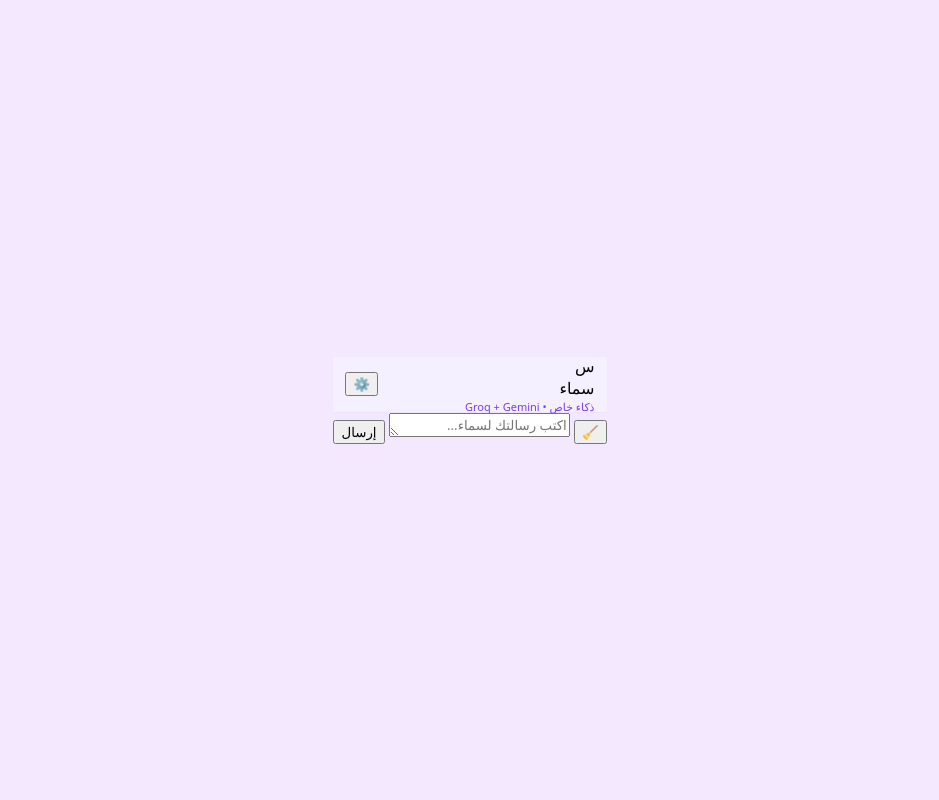
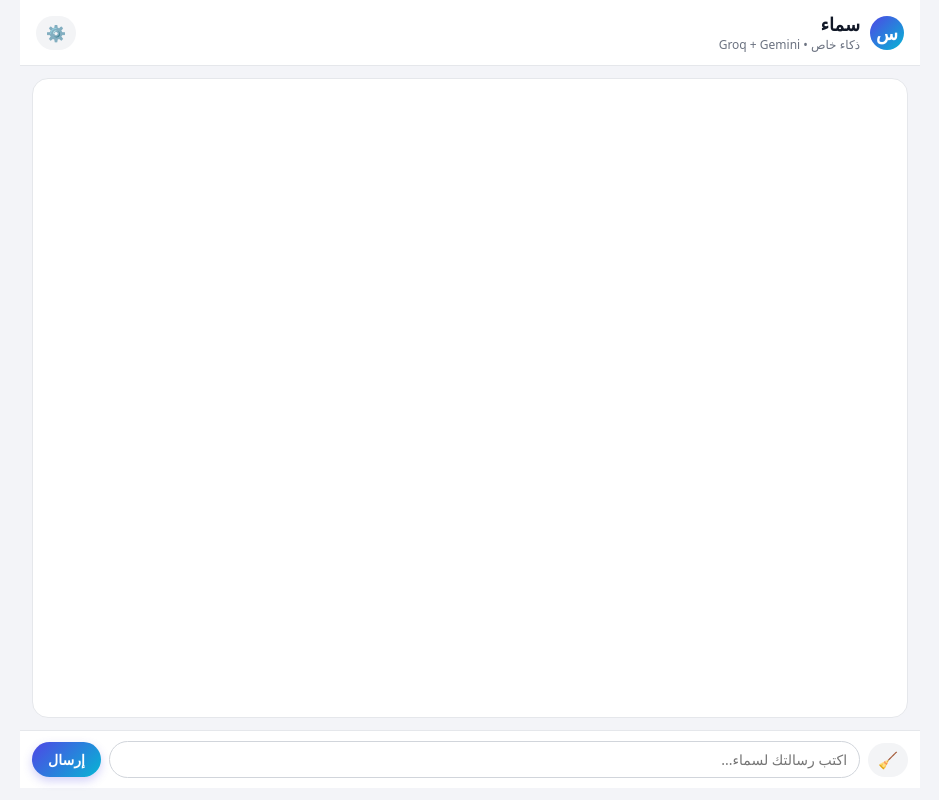
Before and after one commit to aicoogoo-lab/Coogoo-ai, a Flask app: page / in a window 1280 px wide. Shown: the whole page, without its empty margins (170-1109 px from the left). Run offline with Flask 3, Linux system fonts and the light colour scheme.

Commit message:
Refactor CSS for improved layout and styling

```diff
--- a/static/style.css
+++ b/static/style.css
@@ -1,135 +1,314 @@
 * {
     box-sizing: border-box;
-  font-family: system-ui, -apple-system, sans-serif;
+    margin: 0;
+    padding: 0;
+    font-family: system-ui, -apple-system, BlinkMacSystemFont, "Segoe UI", sans-serif;
 }
 
 body {
-  margin: 0;
-  background: #f3e8ff; /* بنفسجي فاتح مريح */
-  display: flex;
-  justify-content: center;
-  align-items: center;
-  min-height: 100vh;
+    background: #f3f4f8;
+    color: #111827;
+    direction: rtl;
 }
 
-.chat-app {
-  width: 100%;
-  max-width: 480px;
-  height: 100vh;
-  background: #ffffff;
+.app {
+    max-width: 900px;
+    margin: 0 auto;
+    min-height: 100vh;
     display: flex;
     flex-direction: column;
-  overflow: hidden;
-  box-shadow: 0 0 20px rgba(139,92,246,0.1);
 }
 
-/* الشريط العلوي */
+/* أعلى الصفحة */
 .top-bar {
-  height: 56px;
-  padding: 8px 12px;
+    display: flex;
+    justify-content: space-between;
+    align-items: center;
+    padding: 12px 16px;
+    background: #ffffff;
+    border-bottom: 1px solid #e5e7eb;
+    position: sticky;
+    top: 0;
+    z-index: 10;
+}
+
+.title-block {
     display: flex;
     align-items: center;
-  justify-content: space-between;
-  background: #f5f0ff;
-  border-bottom: 1px solid #ede4ff;
+    gap: 10px;
 }
 
-.avatar {
-  width: 32px; height: 32px;
-  border-radius: 50%;
-  background: linear-gradient(135deg, #7c3aed, #a78bfa);
+.logo-circle {
+    width: 34px;
+    height: 34px;
+    border-radius: 999px;
+    background: linear-gradient(135deg, #4f46e5, #06b6d4);
     display: flex;
-  align-items: center; justify-content: center;
-  color: #fff; font-weight: bold; font-size: 16px;
+    align-items: center;
+    justify-content: center;
+    color: #ffffff;
+    font-weight: 700;
+    font-size: 18px;
 }
 
-.app-name { font-size: 16px; font-weight: 600; color: #4c1d95; }
-.app-subtitle { font-size: 11px; color: #7c3aed; }
-
-.icon-btn { border: none; background: transparent; font-size: 18px; cursor: pointer; }
-
-/* أزرار النموذج */
-.model-switch {
-  display: flex; gap: 8px; padding: 6px 10px;
-  border-bottom: 1px solid #ede4ff; background: #faf8ff;
-}
-.model-btn {
-  flex: 1; padding: 6px 8px; border-radius: 20px;
-  border: 1px solid #d8ccff; background: #fff;
-  color: #4c1d95; font-size: 12px; cursor: pointer;
-}
-.model-btn.active {
-  background: #7c3aed; border-color: #7c3aed; color: #fff;
+.app-title {
+    font-weight: 700;
+    font-size: 18px;
 }
 
-/* المحادثة */
-.chat-container {
-  flex: 1; padding: 12px; background: #f5f0ff;
-  overflow-y: auto; display: flex; flex-direction: column; gap: 8px;
+.app-subtitle {
+    font-size: 12px;
+    color: #6b7280;
 }
-.messages { display: flex; flex-direction: column; gap: 8px; }
-.message {
-  max-width: 80%; padding: 10px 14px; border-radius: 18px;
-  font-size: 14px; line-height: 1.5; word-wrap: break-word;
-  animation: fadeIn 0.2s;
+
+.icon-button {
+    border: none;
+    background: #f3f4f6;
+    border-radius: 999px;
+    padding: 6px 10px;
+    cursor: pointer;
+    font-size: 16px;
+    transition: background 0.15s ease;
 }
-.message.user {
-  align-self: flex-end; background: #ede4ff; color: #1e1b4b;
+
+.icon-button:hover {
+    background: #e5e7eb;
+}
+
+/* تخطيط المحتوى */
+.chat-layout {
+    display: flex;
+    gap: 12px;
+    padding: 12px;
+}
+
+/* الإعدادات */
+.settings {
+    width: 260px;
+    background: #ffffff;
+    border-radius: 16px;
+    padding: 12px;
+    border: 1px solid #e5e7eb;
+    height: calc(100vh - 120px);
+    position: sticky;
+    top: 60px;
+    display: flex;
+    flex-direction: column;
+    gap: 12px;
+}
+
+.settings.hidden {
+    display: none;
+}
+
+.settings-header {
+    display: flex;
+    justify-content: space-between;
+    align-items: center;
+    font-weight: 600;
+}
+
+.settings-group {
+    display: flex;
+    flex-direction: column;
+    gap: 6px;
+}
+
+.settings-label {
+    font-size: 13px;
+    color: #374151;
+}
+
+.settings-note {
+    font-size: 12px;
+    color: #6b7280;
+    line-height: 1.6;
+}
+
+.settings-footer {
+    margin-top: auto;
+    font-size: 11px;
+    color: #9ca3af;
+}
+
+/* حقل اختيار */
+select {
+    padding: 6px 8px;
+    border-radius: 10px;
+    border: 1px solid #d1d5db;
+    background: #f9fafb;
+    font-size: 13px;
+}
+
+/* زر خطير */
+.danger-button {
+    border: none;
+    background: #fee2e2;
+    color: #b91c1c;
+    padding: 8px 10px;
+    border-radius: 999px;
+    font-size: 13px;
+    cursor: pointer;
+    transition: background 0.15s ease;
+}
+
+.danger-button:hover {
+    background: #fecaca;
+}
+
+/* منطقة الشات */
+.chat-section {
+    flex: 1;
+    display: flex;
+    flex-direction: column;
+}
+
+.chat-window {
+    background: #ffffff;
+    border-radius: 16px;
+    padding: 12px;
+    border: 1px solid #e5e7eb;
+    height: calc(100vh - 160px);
+    overflow-y: auto;
+    display: flex;
+    flex-direction: column;
+    gap: 10px;
+}
+
+/* رسالة */
+.message-row {
+    display: flex;
+    gap: 8px;
+    align-items: flex-start;
+}
+
+.message-row.user {
+    justify-content: flex-end;
+}
+
+.message-bubble {
+    max-width: 80%;
+    padding: 8px 10px;
+    border-radius: 14px;
+    font-size: 14px;
+    line-height: 1.6;
+    position: relative;
+}
+
+.message-row.user .message-bubble {
+    background: #4f46e5;
+    color: #ffffff;
     border-bottom-right-radius: 4px;
 }
-.message.assistant {
-  align-self: flex-start; background: #4c1d95; color: #f5f0ff;
+
+.message-row.assistant .message-bubble {
+    background: #f3f4f6;
+    color: #111827;
     border-bottom-left-radius: 4px;
 }
 
-/* مؤشر الكتابة */
-.typing {
-  align-self: flex-start; display: flex; gap: 4px;
-  padding: 4px 10px; background: #4c1d95; border-radius: 20px;
-}
-.typing .dot {
-  width: 5px; height: 5px; border-radius: 50%;
-  background: #fff; animation: blink 1.2s infinite;
-}
-.typing .dot:nth-child(2) { animation-delay: 0.2s; }
-.typing .dot:nth-child(3) { animation-delay: 0.4s; }
-.hidden { display: none; }
-
-/* شريط الكتابة */
-.bottom-bar {
-  height: 56px; padding: 6px 8px;
-  border-top: 1px solid #ede4ff; background: #faf8ff;
-  display: flex; align-items: center; gap: 6px;
-}
-.input-wrapper {
-  flex: 1; background: #fff; border-radius: 20px;
-  border: 1px solid #d8ccff; padding: 0 12px; display: flex; align-items: center;
-}
-#message-input {
-  flex: 1; border: none; outline: none; background: transparent;
-  font-size: 14px; color: #1e1b4b;
-}
-#message-input::placeholder { color: #a78bfa; }
-.send-btn {
-  border: none; border-radius: 20px; padding: 8px 16px;
-  background: #7c3aed; color: #fff; font-weight: 600; cursor: pointer;
+/* زر نسخ داخل الرسالة */
+.copy-btn {
+    position: absolute;
+    left: 6px;
+    bottom: 4px;
+    font-size: 11px;
+    border: none;
+    background: transparent;
+    color: #6b7280;
+    cursor: pointer;
 }
 
-/* لوحة الإعدادات */
-.settings-panel {
-  position: absolute; bottom: 0; left: 0; right: 0;
-  max-width: 480px; margin: auto;
-  background: #fff; border-top-left-radius: 20px; border-top-right-radius: 20px;
-  box-shadow: 0 -4px 20px rgba(139,92,246,0.2);
-  padding: 12px;
+.copy-btn:hover {
+    color: #111827;
 }
-.settings-header { display: flex; justify-content: space-between; margin-bottom: 10px; font-weight: bold; }
-.settings-item { margin-bottom: 10px; }
-.settings-item label { font-size: 12px; color: #4c1d95; }
-.settings-item select {
-  width: 100%; padding: 6px; border-radius: 10px; border: 1px solid #d8ccff; margin-top: 4px;
+
+/* شريط الإدخال */
+.input-bar {
+    display: flex;
+    align-items: center;
+    gap: 8px;
+    padding: 10px 12px;
+    border-top: 1px solid #e5e7eb;
+    background: #ffffff;
+    position: sticky;
+    bottom: 0;
 }
-.settings-note { font-size: 11px; color: #a78bfa; }
 
-@keyframes fadeIn { from { opacity: 0; transform: translateY(4px); } to { opacity: 1; transform: none; } }
-@keyframes blink { 0%,100% { opacity: 0.3; } 50% { opacity: 1; } }
+#userInput {
+    flex: 1;
+    resize: none;
+    border-radius: 999px;
+    border: 1px solid #d1d5db;
+    padding: 8px 12px;
+    font-size: 14px;
+    max-height: 120px;
+    outline: none;
+}
+
+#userInput:focus {
+    border-color: #4f46e5;
+    box-shadow: 0 0 0 1px rgba(79, 70, 229, 0.2);
+}
+
+.send-button {
+    border: none;
+    background: linear-gradient(135deg, #4f46e5, #06b6d4);
+    color: #ffffff;
+    padding: 8px 16px;
+    border-radius: 999px;
+    font-size: 14px;
+    cursor: pointer;
+    font-weight: 600;
+    box-shadow: 0 4px 10px rgba(79, 70, 229, 0.25);
+    transition: transform 0.1s ease, box-shadow 0.1s ease;
+}
+
+.send-button:hover {
+    transform: translateY(-1px);
+    box-shadow: 0 6px 14px rgba(79, 70, 229, 0.3);
+}
+
+/* زر النزول للأسفل */
+.scroll-down {
+    position: fixed;
+    bottom: 80px;
+    left: 20px;
+    width: 34px;
+    height: 34px;
+    border-radius: 999px;
+    border: none;
+    background: #111827;
+    color: #ffffff;
+    cursor: pointer;
+    font-size: 16px;
+    display: flex;
+    align-items: center;
+    justify-content: center;
+    box-shadow: 0 4px 10px rgba(15, 23, 42, 0.4);
+}
+
+.scroll-down.hidden {
+    display: none;
+}
+
+/* استجابة للجوال */
+@media (max-width: 768px) {
+    .chat-layout {
+        flex-direction: column;
+    }
+
+    .settings {
+        position: fixed;
+        top: 56px;
+        right: 8px;
+        left: 8px;
+        height: auto;
+        max-height: 70vh;
+        z-index: 20;
+    }
+
+    .chat-window {
+        height: calc(100vh - 190px);
+    }
+}
```
Lines whose indentation alone changed are shown as unchanged.
